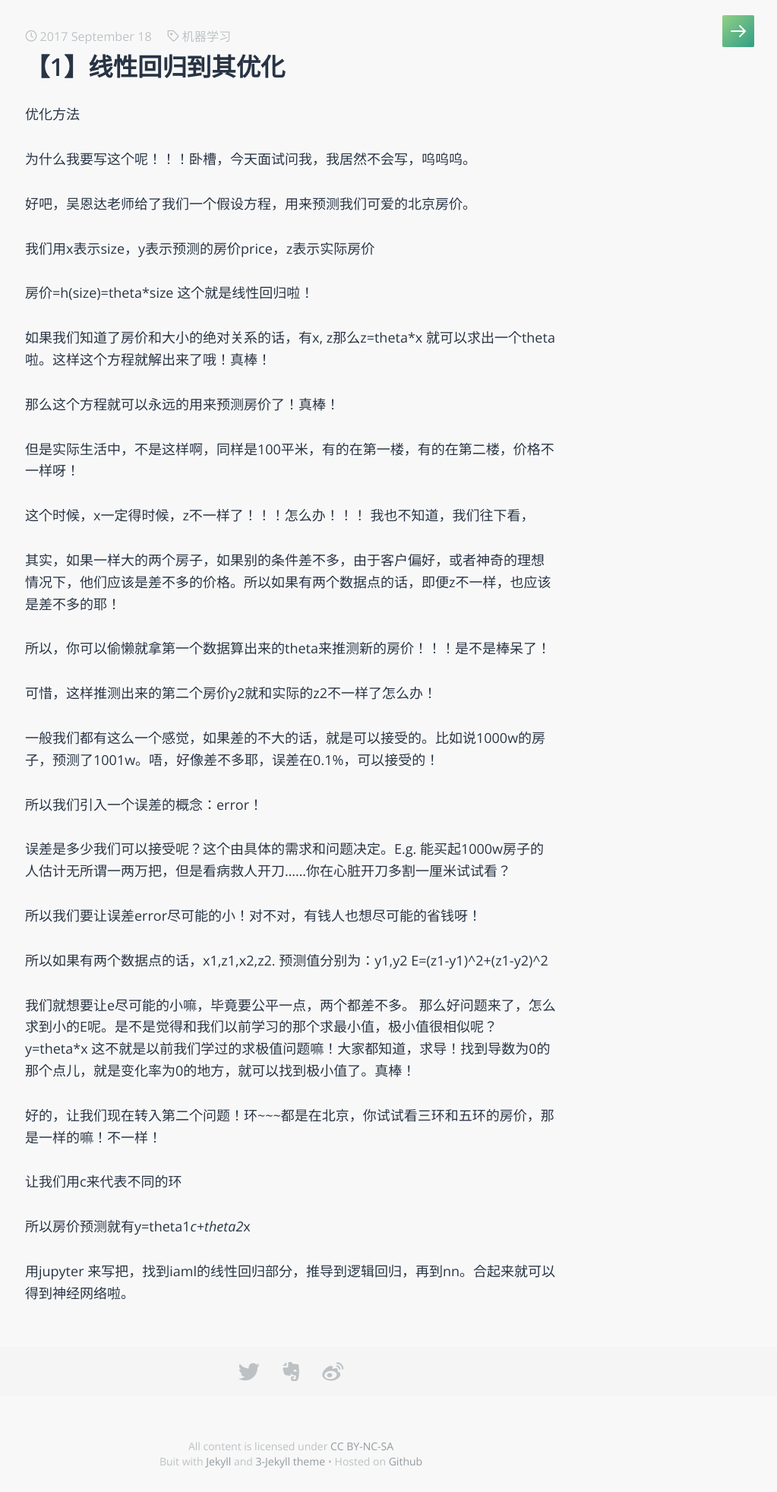
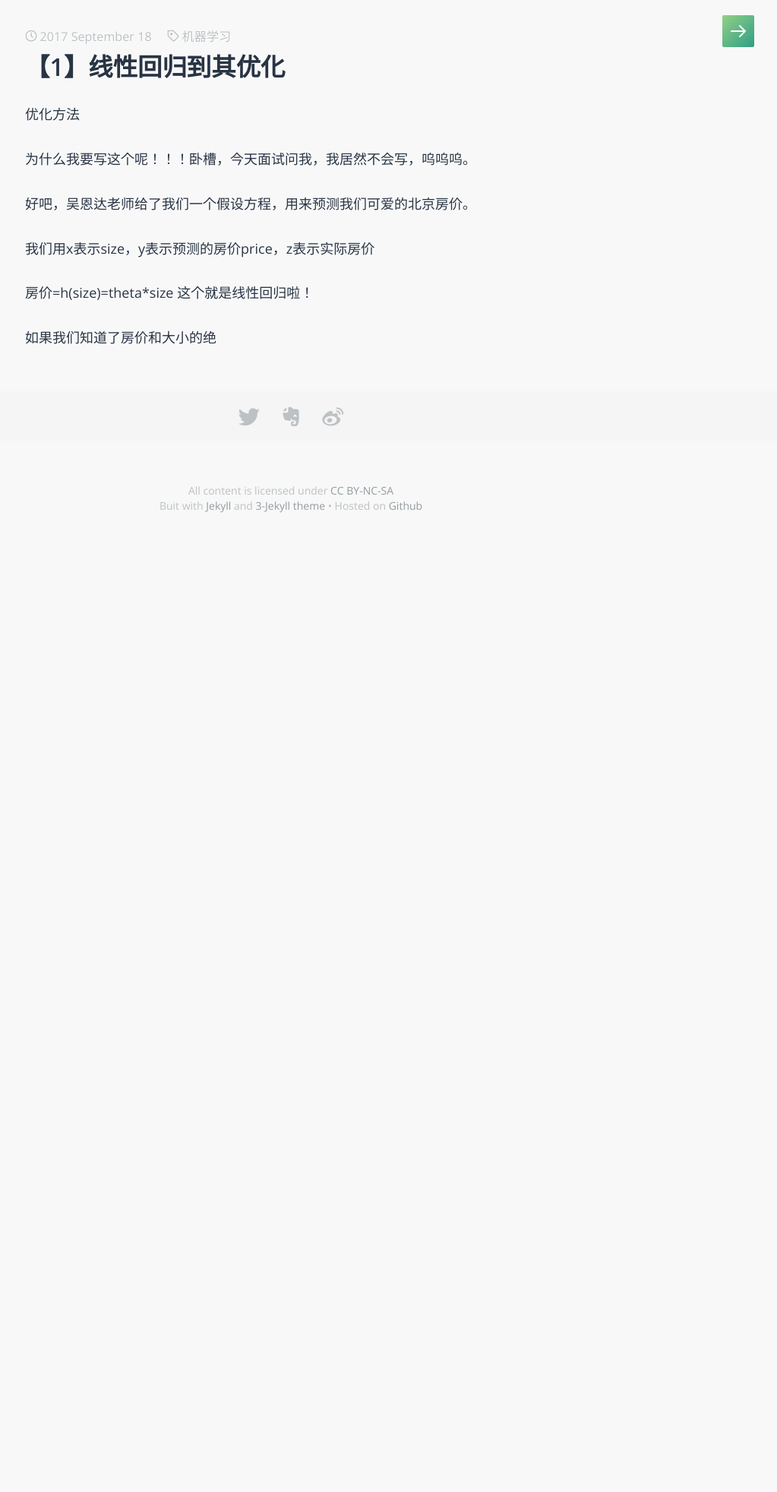
Before and after one commit to DukeEnglish/DukeEnglish.github.save, a Jekyll site: the page built from _posts/2017-09-18-linear-regression.md, in a window 1280 px wide. Shown: the whole page at 76% size, without its empty margins (257-1280 px from the left). Built offline with Jekyll 4.4.1, drawn with Linux system fonts in a browser that asks for light colours; some web fonts are replaced.

Commit message:
Update 2017-09-18-linear-regression.md

```diff
--- a/_posts/2017-09-18-linear-regression.md
+++ b/_posts/2017-09-18-linear-regression.md
@@ -16,43 +17,4 @@ tags: 机器学习
 房价=h(size)=theta*size
 这个就是线性回归啦！
 
-如果我们知道了房价和大小的绝对关系的话，有x, z那么z=theta*x 就可以求出一个theta啦。这样这个方程就解出来了哦！真棒！
-
-那么这个方程就可以永远的用来预测房价了！真棒！
-
-但是实际生活中，不是这样啊，同样是100平米，有的在第一楼，有的在第二楼，价格不一样呀！
-
-这个时候，x一定得时候，z不一样了！！！怎么办！！！
-我也不知道，我们往下看，
-
-其实，如果一样大的两个房子，如果别的条件差不多，由于客户偏好，或者神奇的理想情况下，他们应该是差不多的价格。所以如果有两个数据点的话，即便z不一样，也应该是差不多的耶！
-
-所以，你可以偷懒就拿第一个数据算出来的theta来推测新的房价！！！是不是棒呆了！
-
-可惜，这样推测出来的第二个房价y2就和实际的z2不一样了怎么办！
-
-一般我们都有这么一个感觉，如果差的不大的话，就是可以接受的。比如说1000w的房子，预测了1001w。唔，好像差不多耶，误差在0.1%，可以接受的！
-
-所以我们引入一个误差的概念：error！
-
-误差是多少我们可以接受呢？这个由具体的需求和问题决定。E.g. 能买起1000w房子的人估计无所谓一两万把，但是看病救人开刀……你在心脏开刀多割一厘米试试看？
-
-所以我们要让误差error尽可能的小！对不对，有钱人也想尽可能的省钱呀！
-
-所以如果有两个数据点的话，x1,z1,x2,z2. 预测值分别为：y1,y2
-E=(z1-y1)^2+(z1-y2)^2
-
-我们就想要让e尽可能的小嘛，毕竟要公平一点，两个都差不多。
-那么好问题来了，怎么求到小的E呢。是不是觉得和我们以前学习的那个求最小值，极小值很相似呢？
-y=theta*x
-这不就是以前我们学过的求极值问题嘛！大家都知道，求导！找到导数为0的那个点儿，就是变化率为0的地方，就可以找到极小值了。真棒！
-
-好的，让我们现在转入第二个问题！环~~~都是在北京，你试试看三环和五环的房价，那是一样的嘛！不一样！
-
-让我们用c来代表不同的环
-
-所以房价预测就有y=theta1*c+theta2*x
-
-
-
-用jupyter 来写把，找到iaml的线性回归部分，推导到逻辑回归，再到nn。合起来就可以得到神经网络啦。
+如果我们知道了房价和大小的绝
```
Also changed, not shown: other parts of _posts/2017-09-18-linear-regression.md (+1 -0 lines).
